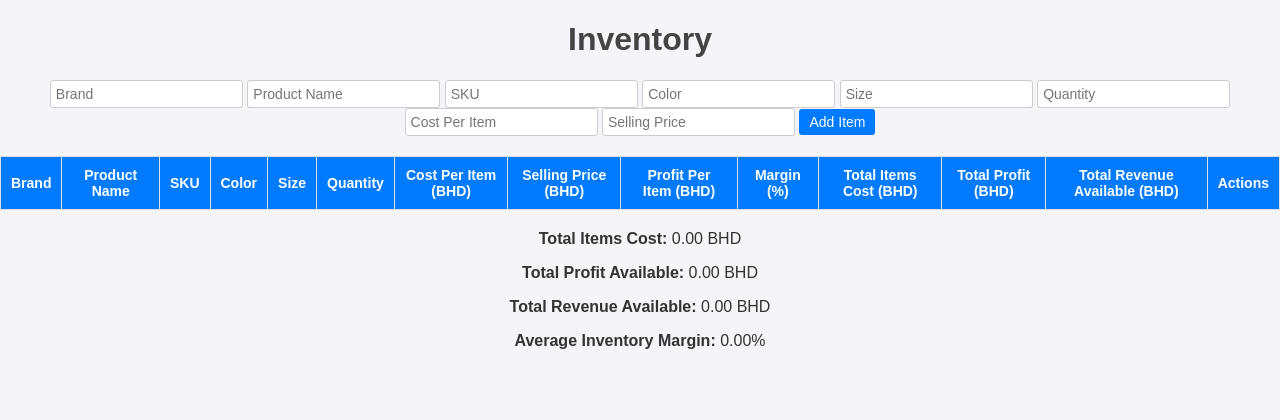
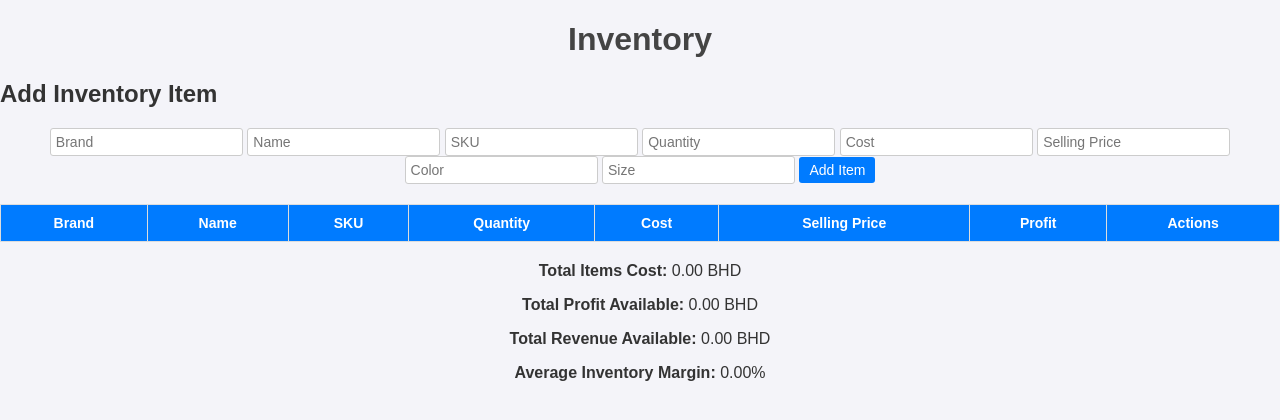
Before and after one commit to thefunsideproject/financly-app, a Flask app: page /inventory in a window 1280 px wide. Shown: the part 38-458 px from the top of the page. Run offline with Flask 3, Linux system fonts and the light colour scheme; a user stored in the database is signed in; lists and menus that the app fills with data are empty.

Commit message:
Update code and add new features

```diff
--- a/app.py
+++ b/app.py
@@ -28,6 +28,11 @@ class User(db.Model):
     username = db.Column(db.String(80), unique=True, nullable=False)
     password = db.Column(db.String(200), nullable=False)
 
+    # Relationships
+    banks = db.relationship("Bank", backref="user", lazy=True)
+    transactions = db.relationship("Transaction", backref="user", lazy=True)
+    expenses = db.relationship("Expense", backref="user", lazy=True)
+
 # Bank model
 
 
@@ -35,6 +40,9 @@ class Bank(db.Model):
     id = db.Column(db.Integer, primary_key=True)
     name = db.Column(db.String(100), unique=True, nullable=False)
     balance = db.Column(db.Float, nullable=False, default=0.0)
+
+    # Foreign key to associate with a user
+    user_id = db.Column(db.Integer, db.ForeignKey('user.id'), nullable=False)
 
     # Relationship with Transaction
     transactions = db.relationship(
@@ -44,8 +52,6 @@ class Bank(db.Model):
         lazy=True
     )
 
-# Transaction model
-
 
 class Transaction(db.Model):
     id = db.Column(db.Integer, primary_key=True)
@@ -54,10 +60,12 @@ class Transaction(db.Model):
     amount = db.Column(db.Float, nullable=False)
     description = db.Column(db.String(200))
     timestamp = db.Column(db.DateTime, nullable=False, default=datetime.utcnow)
-    bank_id = db.Column(db.Integer, db.ForeignKey(
-        "bank.id", name="fk_transaction_bank_id"), nullable=False)
-    expense_id = db.Column(db.Integer, db.ForeignKey(
-        "expense.id", name="fk_transaction_expense_id"), nullable=True)  # Link to Expense
+
+    # Foreign keys to associate with a user, a bank, and an expense
+    user_id = db.Column(db.Integer, db.ForeignKey('user.id'), nullable=False)
+    bank_id = db.Column(db.Integer, db.ForeignKey('bank.id'), nullable=True)
+    expense_id = db.Column(
+        db.Integer, db.ForeignKey('expense.id'), nullable=True)
 
 # Expense model
 
@@ -67,6 +75,9 @@ class Expense(db.Model):
     name = db.Column(db.String(100), nullable=False)
     amount = db.Column(db.Float, nullable=False)
     paid = db.Column(db.Float, nullable=False, default=0.0)
+
+    # Foreign key to associate with a user
+    user_id = db.Column(db.Integer, db.ForeignKey('user.id'), nullable=False)
 
     # Relationship with Transaction
     transactions = db.relationship(
@@ -89,6 +100,13 @@ class InventoryItem(db.Model):
     selling_price = db.Column(db.Float, nullable=False)
     color = db.Column(db.String(50))
     size = db.Column(db.String(50))
+    user_id = db.Column(db.Integer, db.ForeignKey(
+        'user.id'), nullable=False)  # Associate with a user
+
+    # Add a property to calculate profit
+    @property
+    def profit(self):
+        return self.selling_price - self.cost
 
 
 # In-memory storage for banks and expenses
@@ -144,6 +162,7 @@ def login():
         # Check if user exists and password is correct
         if user and check_password_hash(user.password, password):
             session["user"] = username
+            session["user_id"] = user.id  # Store user_id in the session
             flash("Login successful!", "success")
             return redirect(url_for("cash_flow"))
         else:
@@ -155,6 +174,7 @@ def login():
 @app.route("/logout")
 def logout():
     session.pop("user", None)
+    session.pop("user_id", None)  # Remove user_id from the session
     flash("You have been logged out.", "success")
     return redirect(url_for("login"))
 
@@ -175,18 +195,28 @@ def home():
 
 @app.route("/cash_flow", methods=["GET", "POST"])
 def cash_flow():
+    user_id = session.get("user_id")
+    if not user_id:
+        flash("You must be logged in to perform this action.", "error")
+        return redirect(url_for("login"))
+
     if request.method == "POST":
-        # Handle adding a new bank
         if "new_bank_name" in request.form:
             bank_name = request.form["new_bank_name"].strip()
             if bank_name:
-                # Check if the bank already exists
                 existing_bank = Bank.query.filter_by(name=bank_name).first()
-                if (existing_bank):
+                if existing_bank:
                     flash("Bank already exists!", "error")
                 else:
-                    # Add the new bank to the database
-                    new_bank = Bank(name=bank_name, balance=0.0)
+                    # Safely get user_id from the session
+                    user_id = session.get("user_id")
+                    if not user_id:
+                        flash("You must be logged in to add a bank.", "error")
+                        return redirect(url_for("login"))
+
+                    # Add the new bank to the database with user_id
+                    new_bank = Bank(
+                        name=bank_name, balance=0.0, user_id=user_id)
                     db.session.add(new_bank)
                     db.session.commit()
                     flash("Bank added successfully!", "success")
@@ -205,6 +235,12 @@ def cash_flow():
             if not bank:
                 flash("Bank not found!", "error")
             else:
+                # Get user_id from the session
+                user_id = session.get("user_id")
+                if not user_id:
+                    flash("You must be logged in to perform this action.", "error")
+                    return redirect(url_for("login"))
+
                 if transaction_type == "deposit":
                     # Perform deposit
                     bank.balance += amount
@@ -212,6 +248,8 @@ def cash_flow():
                         type="deposit",
                         amount=amount,
                         description=description,
+                        timestamp=datetime.utcnow(),
+                        user_id=user_id,  # Include user_id
                         bank_id=bank.id
                     )
                     db.session.add(new_transaction)
@@ -226,6 +264,8 @@ def cash_flow():
                             type="withdraw",
                             amount=amount,
                             description=description,
+                            timestamp=datetime.utcnow(),
+                            user_id=user_id,  # Include user_id
                             bank_id=bank.id
                         )
                         db.session.add(new_transaction)
@@ -240,15 +280,18 @@ def cash_flow():
             bank_name = request.form["delete_bank_name"]
             bank = Bank.query.filter_by(name=bank_name).first()
             if bank:
+                # Set bank_id to NULL for all transactions associated with the bank
+                for transaction in bank.transactions:
+                    transaction.bank_id = None
                 db.session.delete(bank)
                 db.session.commit()
                 flash(f"Bank {bank_name} deleted successfully.", "success")
             else:
                 flash("Bank not found!", "error")
 
-    # Fetch all banks and transactions from the database
-    banks = Bank.query.all()
-    transactions = Transaction.query.order_by(
+    # Fetch only the logged-in user's banks and transactions
+    banks = Bank.query.filter_by(user_id=user_id).all()
+    transactions = Transaction.query.filter_by(user_id=user_id).order_by(
         Transaction.timestamp.desc()).all()
 
     # Add bank name to each transaction
@@ -291,28 +334,39 @@ def cash_flow():
 
 @app.route("/monthly_expenses", methods=["GET", "POST"])
 def monthly_expenses():
-    # Fetch all banks and expenses from the database
-    banks = Bank.query.all()
-    expenses = Expense.query.all()
+    user_id = session.get("user_id")
+    if not user_id:
+        flash("You must be logged in to perform this action.", "error")
+        return redirect(url_for("login"))
+
+    # Fetch only the logged-in user's banks and expenses
+    banks = Bank.query.filter_by(user_id=user_id).all()
+    expenses = Expense.query.filter_by(user_id=user_id).all()
 
     if request.method == "POST":
-        print("Form data received:", request.form)
-
+        # Handle adding a new expense
         if "expense_name" in request.form and "expense_amount" in request.form:
-            print("Adding expense:",
-                  request.form["expense_name"], request.form["expense_amount"])
-
-        elif "delete_expense" in request.form:
-            print("Deleting expense ID:", request.form["delete_expense"])
+            expense_name = request.form["expense_name"].strip()
+            expense_amount = float(request.form["expense_amount"])
+            if expense_name and expense_amount > 0:
+                new_expense = Expense(
+                    name=expense_name,
+                    amount=expense_amount,
+                    paid=0.0,
+                    user_id=user_id  # Associate the expense with the logged-in user
+                )
+                db.session.add(new_expense)
+                db.session.commit()
+                flash(
+                    f"Expense '{expense_name}' added successfully!", "success")
+            else:
+                flash("Invalid expense name or amount.", "error")
 
         # Handle paying an expense
         if "expense_id" in request.form and "amount_paid" in request.form:
-            print("Pay Expense request received:", request.form)
             expense_id = int(request.form["expense_id"])
             amount_paid = float(request.form["amount_paid"])
             bank_id = request.form.get("bank_id")
-            print(
-                f"Expense ID: {expense_id}, Amount Paid: {amount_paid}, Bank ID: {bank_id}")
 
             # Find the bank and expense
             bank = Bank.query.get(bank_id)
@@ -338,6 +392,8 @@ def monthly_expenses():
                         type="expense_payment",
                         amount=amount_paid,
                         description=f"Payment for {expense.name}",
+                        timestamp=datetime.utcnow(),
+                        user_id=user_id,  # Include user_id
                         bank_id=bank.id,
                         expense_id=expense.id
                     )
@@ -349,38 +405,12 @@ def monthly_expenses():
                 else:
                     flash("Insufficient funds in the selected bank.", "error")
 
-            # Redirect to avoid form resubmission
-            return redirect(url_for("monthly_expenses"))
-
-        # Handle adding a new expense
-        if "expense_name" in request.form and "expense_amount" in request.form:
-            expense_name = request.form["expense_name"].strip()
-            expense_amount = float(request.form["expense_amount"])
-            if expense_name and expense_amount > 0:
-                new_expense = Expense(
-                    name=expense_name, amount=expense_amount, paid=0.0)
-                db.session.add(new_expense)
-                db.session.commit()
-                flash(
-                    f"Expense '{expense_name}' added successfully!", "success")
-            else:
-                flash("Invalid expense name or amount.", "error")
-
-            # Redirect to avoid form resubmission
-            return redirect(url_for("monthly_expenses"))
-
         # Handle deleting an expense
-        elif "delete_expense" in request.form:
+        if "delete_expense" in request.form:
             expense_id = int(request.form["delete_expense"])
             expense = Expense.query.get(expense_id)
+
             if expense:
-                # Delete related transactions
-                related_transactions = Transaction.query.filter_by(
-                    expense_id=expense.id).all()
-                for transaction in related_transactions:
-                    db.session.delete(transaction)
-
-                # Delete the expense
                 db.session.delete(expense)
                 db.session.commit()
                 flash(
@@ -388,17 +418,17 @@ def monthly_expenses():
             else:
                 flash("Expense not found!", "error")
 
-            # Redirect to avoid form resubmission
-            return redirect(url_for("monthly_expenses"))
+        # Redirect to avoid form resubmission
+        return redirect(url_for("monthly_expenses"))
 
     # Calculate totals
     total_expenses = sum(expense.amount for expense in expenses)
     total_paid = sum(expense.paid for expense in expenses)
     total_remaining = total_expenses - total_paid
 
-    # Fetch transactions related to expense payments
+    # Fetch transactions related to expense payments for the logged-in user
     expense_transactions = Transaction.query.filter_by(
-        type="expense_payment").order_by(Transaction.timestamp.desc()).all()
+        user_id=user_id, type="expense_payment").order_by(Transaction.timestamp.desc()).all()
 
     return render_template(
         "monthly_expenses.html",
@@ -413,13 +443,18 @@ def monthly_expenses():
 
 @app.route("/transactions", methods=["GET", "POST"])
 def transactions():
-    # Fetch all banks from the database
-    banks = Bank.query.all()
+    user_id = session.get("user_id")
+    if not user_id:
+        flash("You must be logged in to perform this action.", "error")
+        return redirect(url_for("login"))
+
+    # Fetch only the logged-in user's banks
+    banks = Bank.query.filter_by(user_id=user_id).all()
 
     # Initialize an empty list to store all transactions
     all_transactions = []
 
-    # Collect all transactions from all banks
+    # Collect all transactions from the logged-in user's banks
     for bank in banks:
         for transaction in bank.transactions:
             all_transactions.append({
@@ -433,7 +468,7 @@ def transactions():
     # Sort transactions by timestamp (newest first)
     all_transactions.sort(key=lambda x: x["timestamp"], reverse=True)
 
-    # Filter transactions by date and bank if filters are applied
+    # Filter transactions by date, bank, or type if filters are applied
     filtered_transactions = all_transactions
     if request.method == "POST":
         start_date = request.form.get("start_date")
@@ -462,7 +497,10 @@ def transactions():
 
 @app.route("/inventory", methods=["GET", "POST"])
 def inventory_page():
-    global inventory
+    user_id = session.get("user_id")
+    if not user_id:
+        flash("You must be logged in to perform this action.", "error")
+        return redirect(url_for("login"))
 
     if request.method == "POST":
         # Add a new inventory item
@@ -484,43 +522,59 @@ def inventory_page():
             item_selling_price = float(request.form["item_selling_price"])
             item_color = request.form["item_color"].strip()
             item_size = request.form["item_size"].strip()
-            profit = item_selling_price - item_cost  # Profit per item
-            margin = ((item_selling_price - item_cost) /
-                      item_selling_price) * 100  # Margin as a percentage
 
-            inventory.append({
-                "brand": item_brand,
-                "name": item_name,
-                "sku": item_sku,
-                "quantity": item_quantity,
-                "cost": item_cost,
-                "selling_price": item_selling_price,
-                "profit": profit,
-                "margin": margin,
-                "color": item_color,
-                "size": item_size
-            })
+            # Add the new inventory item to the database
+            new_item = InventoryItem(
+                brand=item_brand,
+                name=item_name,
+                sku=item_sku,
+                quantity=item_quantity,
+                cost=item_cost,
+                selling_price=item_selling_price,
+                color=item_color,
+                size=item_size,
+                user_id=user_id  # Associate with the logged-in user
+            )
+            db.session.add(new_item)
+            db.session.commit()
+            flash("Inventory item added successfully!", "success")
 
         # Update item quantity
-        elif "update_item_index" in request.form and "new_quantity" in request.form:
-            item_index = int(request.form["update_item_index"])
+        elif "update_item_id" in request.form and "new_quantity" in request.form:
+            item_id = int(request.form["update_item_id"])
             new_quantity = int(request.form["new_quantity"])
-            if 0 <= item_index < len(inventory):
-                inventory[item_index]["quantity"] = new_quantity
+            item = InventoryItem.query.filter_by(
+                id=item_id, user_id=user_id).first()
+            if item:
+                item.quantity = new_quantity
+                db.session.commit()
+                flash("Item quantity updated successfully!", "success")
+            else:
+                flash("Item not found!", "error")
 
         # Delete an inventory item
-        elif "delete_item_index" in request.form:
-            item_index = int(request.form["delete_item_index"])
-            if 0 <= item_index < len(inventory):
-                inventory.pop(item_index)
+        elif "delete_item_id" in request.form:
+            item_id = int(request.form["delete_item_id"])
+            item = InventoryItem.query.filter_by(
+                id=item_id, user_id=user_id).first()
+            if item:
+                db.session.delete(item)
+                db.session.commit()
+                flash("Item deleted successfully!", "success")
+            else:
+                flash("Item not found!", "error")
+
+    # Fetch only the logged-in user's inventory items
+    inventory = InventoryItem.query.filter_by(user_id=user_id).all()
 
     # Calculate totals for display
-    total_items_cost = sum(item["quantity"] * item["cost"]
-                           for item in inventory)
+    total_items_cost = sum(item.quantity * item.cost for item in inventory)
     total_profit_available = sum(
-        item["quantity"] * item["profit"] for item in inventory)
+        item.quantity * (item.selling_price - item.cost) for item in inventory
+    )
     total_revenue_available = sum(
-        item["quantity"] * item["selling_price"] for item in inventory)
+        item.quantity * item.selling_price for item in inventory
+    )
 
     # Corrected calculation for average inventory margin
     average_margin = (
@@ -573,5 +627,32 @@ def export_transactions():
     return response
 
 
+@app.route("/seed_db")
+def seed_db():
+    # Create a test user
+    hashed_password = generate_password_hash("password123")
+    test_user = User(username="testuser", password=hashed_password)
+    db.session.add(test_user)
+    db.session.commit()
+
+    # Create a test bank for the user
+    test_bank = Bank(name="Test Bank", balance=1000.0, user_id=test_user.id)
+    db.session.add(test_bank)
+    db.session.commit()
+
+    # Create a test expense for the user
+    test_expense = Expense(name="Test Expense", amount=500.0,
+                           paid=0.0, user_id=test_user.id)
+    db.session.add(test_expense)
+    db.session.commit()
+
+    return "Database seeded successfully!"
+
+
+@app.route("/debug_session")
+def debug_session():
+    return f"Session: {session}"
+
+
 if __name__ == "__main__":
     app.run(debug=True, port=5111)
--- a/templates/inventory.html
+++ b/templates/inventory.html
@@ -90,15 +90,16 @@
     <h1>Inventory</h1>
 
     <!-- Add New Item Form -->
-    <form method="POST">
+    <h2>Add Inventory Item</h2>
+    <form method="POST" autocomplete="off">
         <input type="text" name="item_brand" placeholder="Brand" required>
-        <input type="text" name="item_name" placeholder="Product Name" required>
+        <input type="text" name="item_name" placeholder="Name" required>
         <input type="text" name="item_sku" placeholder="SKU" required>
-        <input type="text" name="item_color" placeholder="Color" required>
-        <input type="text" name="item_size" placeholder="Size" required>
-        <input type="number" name="item_quantity" placeholder="Quantity" min="0" required>
-        <input type="number" name="item_cost" placeholder="Cost Per Item" step="0.01" min="0" required>
-        <input type="number" name="item_selling_price" placeholder="Selling Price" step="0.01" min="0" required>
+        <input type="number" name="item_quantity" placeholder="Quantity" required>
+        <input type="number" name="item_cost" placeholder="Cost" step="0.01" required>
+        <input type="number" name="item_selling_price" placeholder="Selling Price" step="0.01" required>
+        <input type="text" name="item_color" placeholder="Color">
+        <input type="text" name="item_size" placeholder="Size">
         <button type="submit">Add Item</button>
     </form>
 
@@ -107,18 +108,12 @@
         <thead>
             <tr>
                 <th>Brand</th>
-                <th>Product Name</th>
+                <th>Name</th>
                 <th>SKU</th>
-                <th>Color</th>
-                <th>Size</th>
                 <th>Quantity</th>
-                <th>Cost Per Item (BHD)</th>
-                <th>Selling Price (BHD)</th>
-                <th>Profit Per Item (BHD)</th>
-                <th>Margin (%)</th>
-                <th>Total Items Cost (BHD)</th>
-                <th>Total Profit (BHD)</th>
-                <th>Total Revenue Available (BHD)</th>
+                <th>Cost</th>
+                <th>Selling Price</th>
+                <th>Profit</th>
                 <th>Actions</th>
             </tr>
         </thead>
@@ -128,27 +123,21 @@
                 <td>{{ item.brand }}</td>
                 <td>{{ item.name }}</td>
                 <td>{{ item.sku }}</td>
-                <td>{{ item.color }}</td>
-                <td>{{ item.size }}</td>
                 <td>{{ item.quantity }}</td>
                 <td>{{ "%.2f" | format(item.cost) }}</td>
                 <td>{{ "%.2f" | format(item.selling_price) }}</td>
-                <td>{{ "%.2f" | format(item.profit) }}</td> <!-- Profit Per Item -->
-                <td>{{ "%.2f" | format(item.margin) }}%</td> <!-- Margin -->
-                <td>{{ "%.2f" | format(item.quantity * item.cost) }}</td> <!-- Total Items Cost -->
-                <td>{{ "%.2f" | format(item.quantity * item.profit) }}</td> <!-- Total Profit -->
-                <td>{{ "%.2f" | format(item.quantity * item.selling_price) }}</td> <!-- Total Revenue -->
+                <td>{{ "%.2f" | format(item.profit) }}</td> <!-- Use the profit property -->
                 <td>
                     <!-- Update Quantity Form -->
-                    <form method="POST" style="display: inline;">
-                        <input type="hidden" name="update_item_index" value="{{ loop.index0 }}">
-                        <input type="number" name="new_quantity" placeholder="New Quantity" min="0" required>
-                        <button type="submit">Update</button>
+                    <form method="POST">
+                        <input type="hidden" name="update_item_id" value="{{ item.id }}">
+                        <input type="number" name="new_quantity" placeholder="New Quantity" required>
+                        <button type="submit">Update Quantity</button>
                     </form>
                     <!-- Delete Item Form -->
-                    <form method="POST" style="display: inline;">
-                        <input type="hidden" name="delete_item_index" value="{{ loop.index0 }}">
-                        <button type="submit" style="background-color: red;">Delete</button>
+                    <form method="POST">
+                        <input type="hidden" name="delete_item_id" value="{{ item.id }}">
+                        <button type="submit" style="background-color: red;">Delete Item</button>
                     </form>
                 </td>
             </tr>
```
Also changed, not shown: migrations/versions/3f4a9ed94be5_add_user_id_to_inventoryitem.py (added, +50 -0 lines), migrations/versions/697bed8c15d6_remove_default_bank_id_from_user_model.py (deleted, +0 -34 lines), migrations/versions/6d2415abb760_initial_migration.py (deleted, +0 -91 lines), migrations/versions/b286167059b7_initial_migration.py (added, +83 -0 lines), templates/cash_flow.html (+1 -15 lines), instance/financly.db.
